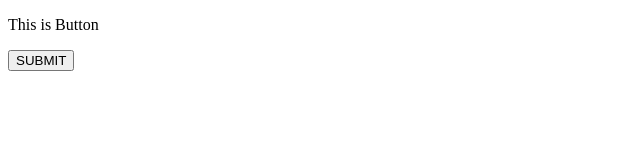
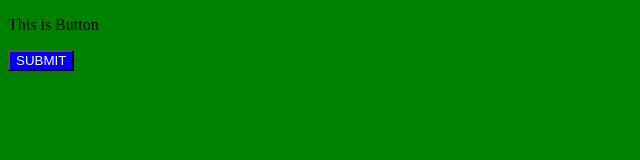
Before and after one commit to vanhungpham2k/git-test, a plain HTML site: page index.html in a window 1280 px wide. Shown: the whole page, without its empty margins (0-640 px from the left). Drawn offline with Linux system fonts and the light colour scheme.

Commit message:
update body style

```diff
--- a/index.css
+++ b/index.css
@@ -0,0 +1,4 @@
+button{
+    background-color: blue;
+    color: white;
+}
--- a/index.html
+++ b/index.html
@@ -5,6 +5,8 @@
     <meta http-equiv="X-UA-Compatible" content="IE=edge">
     <meta name="viewport" content="width=device-width, initial-scale=1.0">
     <title>Document</title>
+    <link rel="stylesheet" href="index.css">
+    <link rel="stylesheet" href="index2.css">
 </head>
 <body>
     <p>This is Button</p>
--- a/index2.css
+++ b/index2.css
@@ -0,0 +1,3 @@
+body{
+    background-color: green;
+}
```
